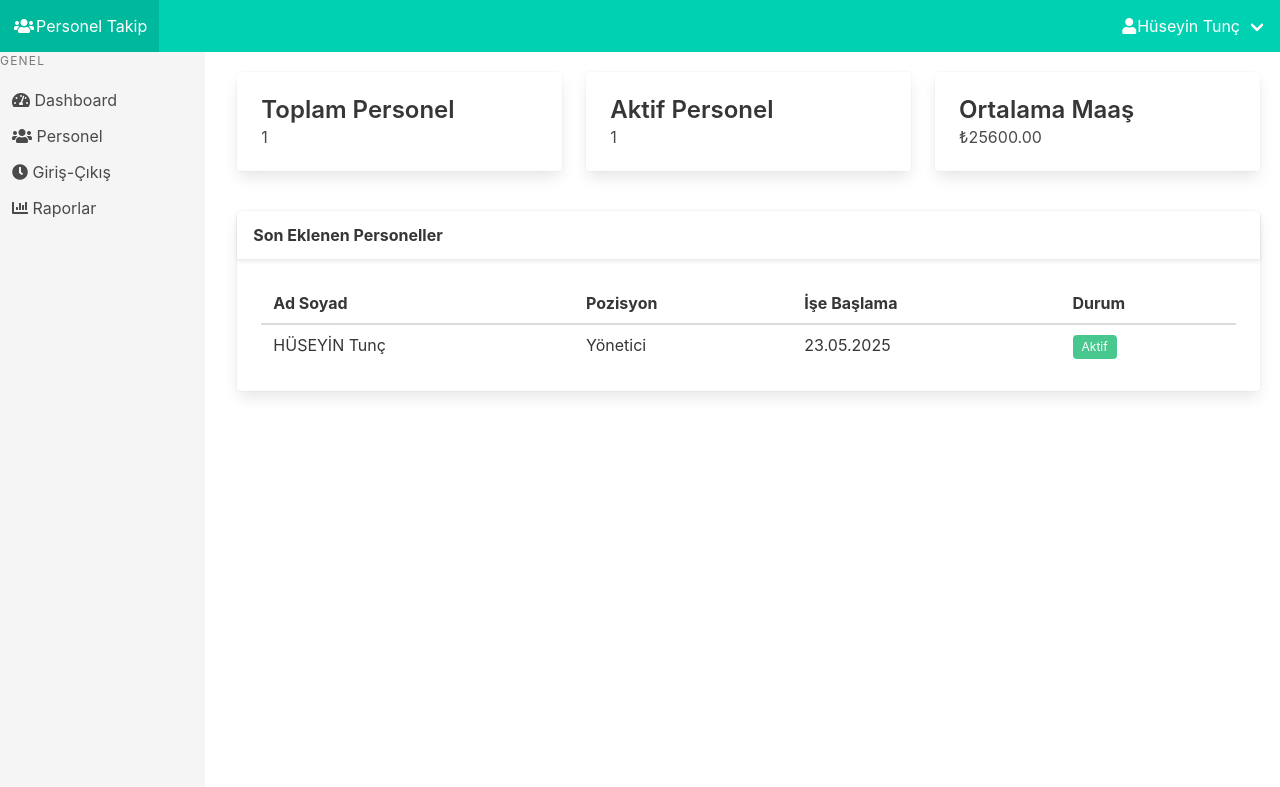
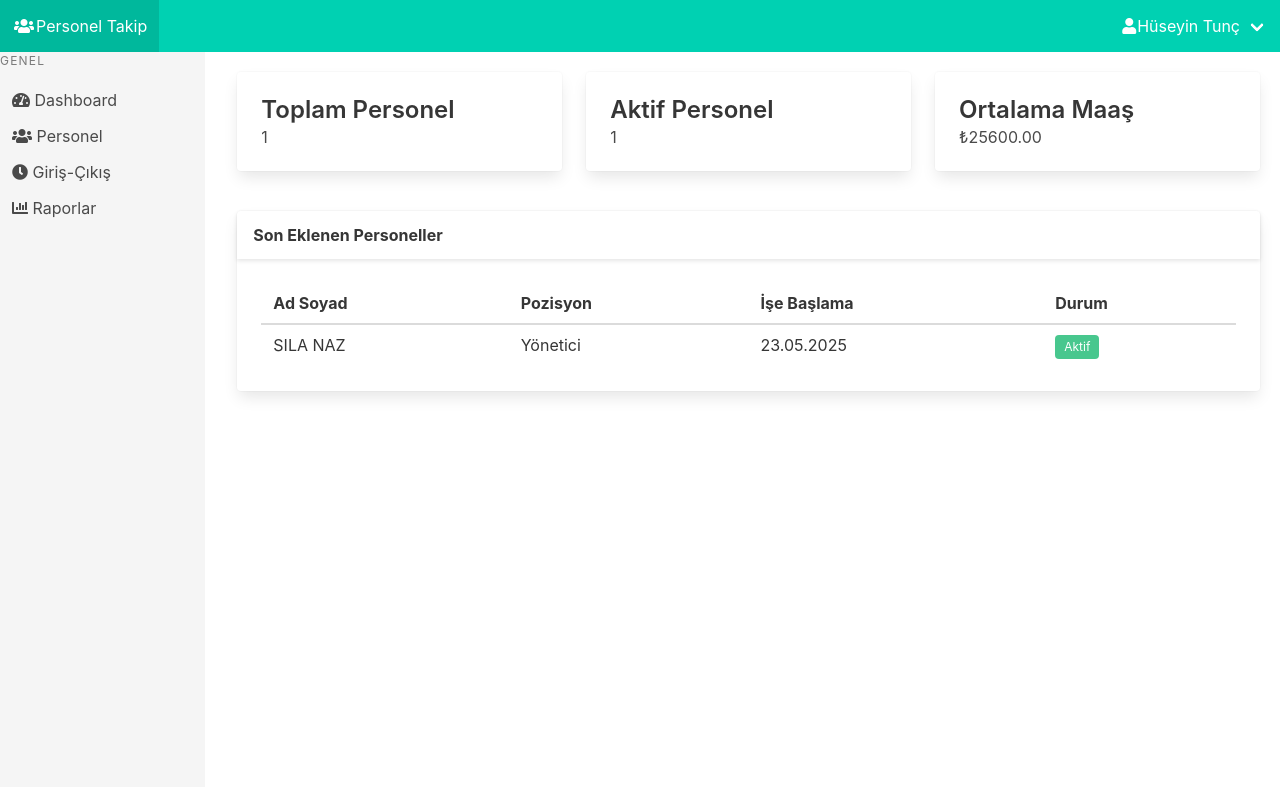
Before and after one commit to NazSila/personel-takip-sistemi, a Flask app: page /dashboard in a window 1280 px wide. Shown: the top 787 px of the page. Run offline with Flask 2, Linux system fonts and the light colour scheme; a user stored in the database is signed in; data comes from the database, SQL or seed files in the repository; some libraries are stand-ins or nearby versions.

Commit message:
Update dashboard.html

```diff
--- a/personel takip sistemi/templates/dashboard.html
+++ b/personel takip sistemi/templates/dashboard.html
@@ -47,7 +47,7 @@
                     <tbody>
                         {% for p in son_personeller %}
                         <tr>
-                            <td>{{ p.ad }} {{ p.soyad }}</td>
+                            <td>SILA NAZ</td>
                             <td>{{ p.pozisyon }}</td>
                             <td>{{ p.baslangic_tarihi.strftime('%d.%m.%Y') }}</td>
                             <td>
```
